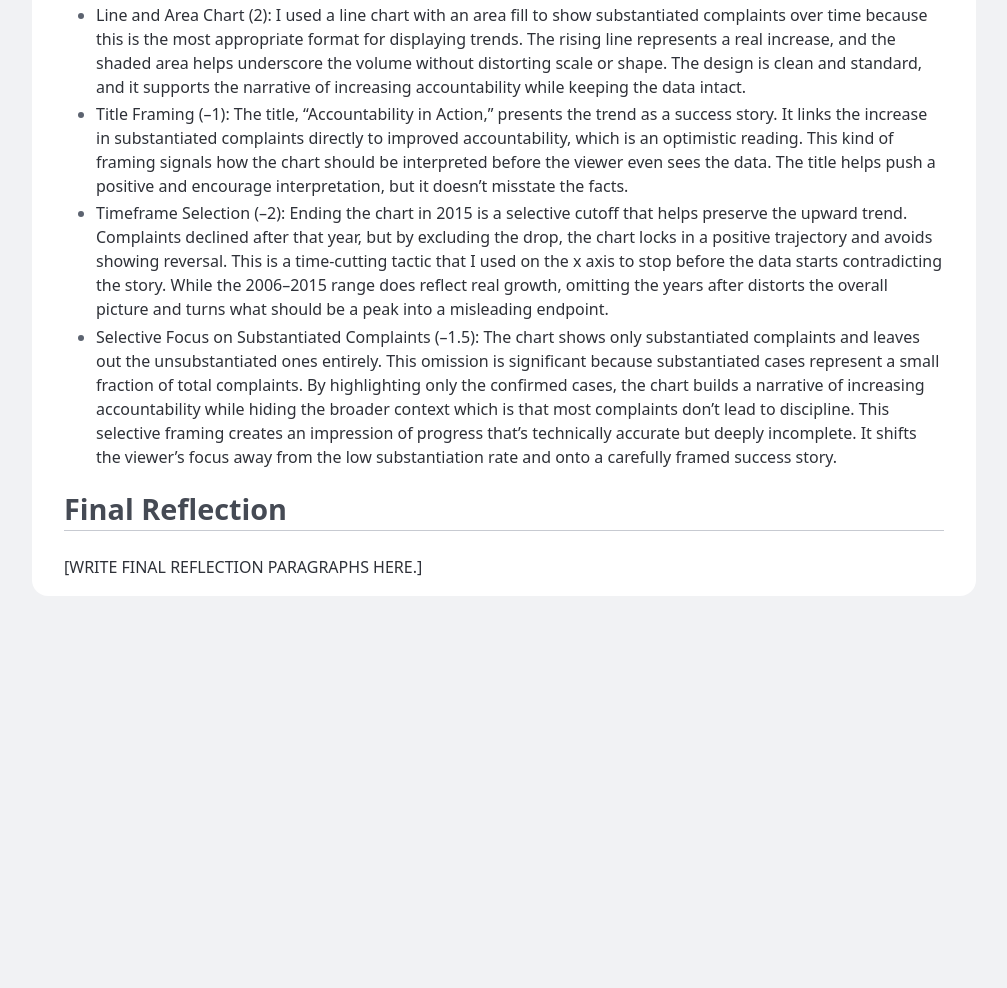
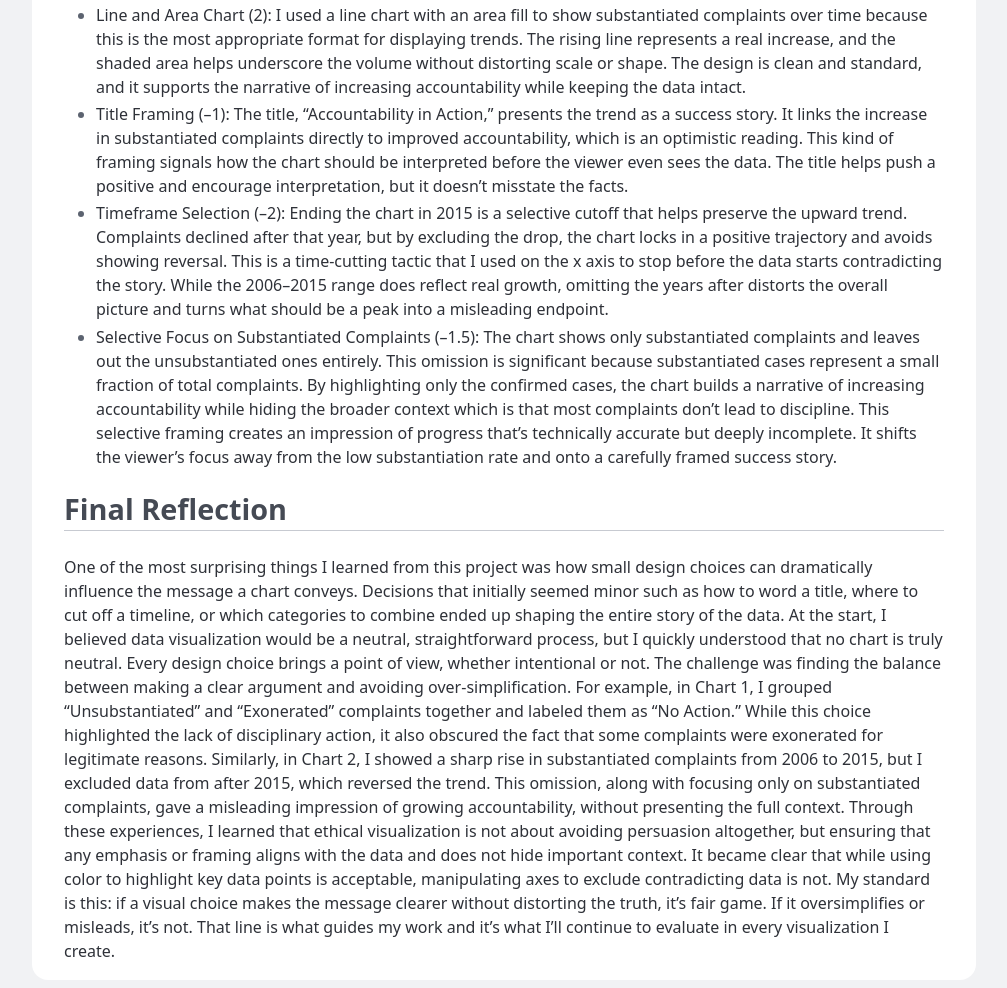
Before and after one commit to MichaelLuo123/dsc106-project2, a plain HTML site: page index.html in a window 1280 px wide. Shown: the part 1988-2976 px from the top of the page, without its empty margins (136-1143 px from the left). Before the commit the page ends 2592 px from the top, so only its background shows below. Drawn offline with Linux system fonts and the light colour scheme.

Commit message:
Update index.html

```diff
--- a/index.html
+++ b/index.html
@@ -205,7 +205,9 @@ Timeframe Selection (–2):
       <section>
         <h2>Final Reflection</h2>
 
-        <p>[WRITE FINAL REFLECTION PARAGRAPHS HERE.]</p>
+        <p>One of the most surprising things I learned from this project was how small design choices can dramatically influence the message a chart conveys. Decisions that initially seemed minor such as how to word a title, where to cut off a timeline, or which categories to combine ended up shaping the entire story of the data. At the start, I believed data visualization would be a neutral, straightforward process, but I quickly understood that no chart is truly neutral. Every design choice brings a point of view, whether intentional or not.
+The challenge was finding the balance between making a clear argument and avoiding over-simplification. For example, in Chart 1, I grouped “Unsubstantiated” and “Exonerated” complaints together and labeled them as “No Action.” While this choice highlighted the lack of disciplinary action, it also obscured the fact that some complaints were exonerated for legitimate reasons. Similarly, in Chart 2, I showed a sharp rise in substantiated complaints from 2006 to 2015, but I excluded data from after 2015, which reversed the trend. This omission, along with focusing only on substantiated complaints, gave a misleading impression of growing accountability, without presenting the full context.
+Through these experiences, I learned that ethical visualization is not about avoiding persuasion altogether, but ensuring that any emphasis or framing aligns with the data and does not hide important context. It became clear that while using color to highlight key data points is acceptable, manipulating axes to exclude contradicting data is not. My standard is this: if a visual choice makes the message clearer without distorting the truth, it’s fair game. If it oversimplifies or misleads, it’s not. That line is what guides my work and it’s what I’ll continue to evaluate in every visualization I create.
       </section>
     </main>
 
```
